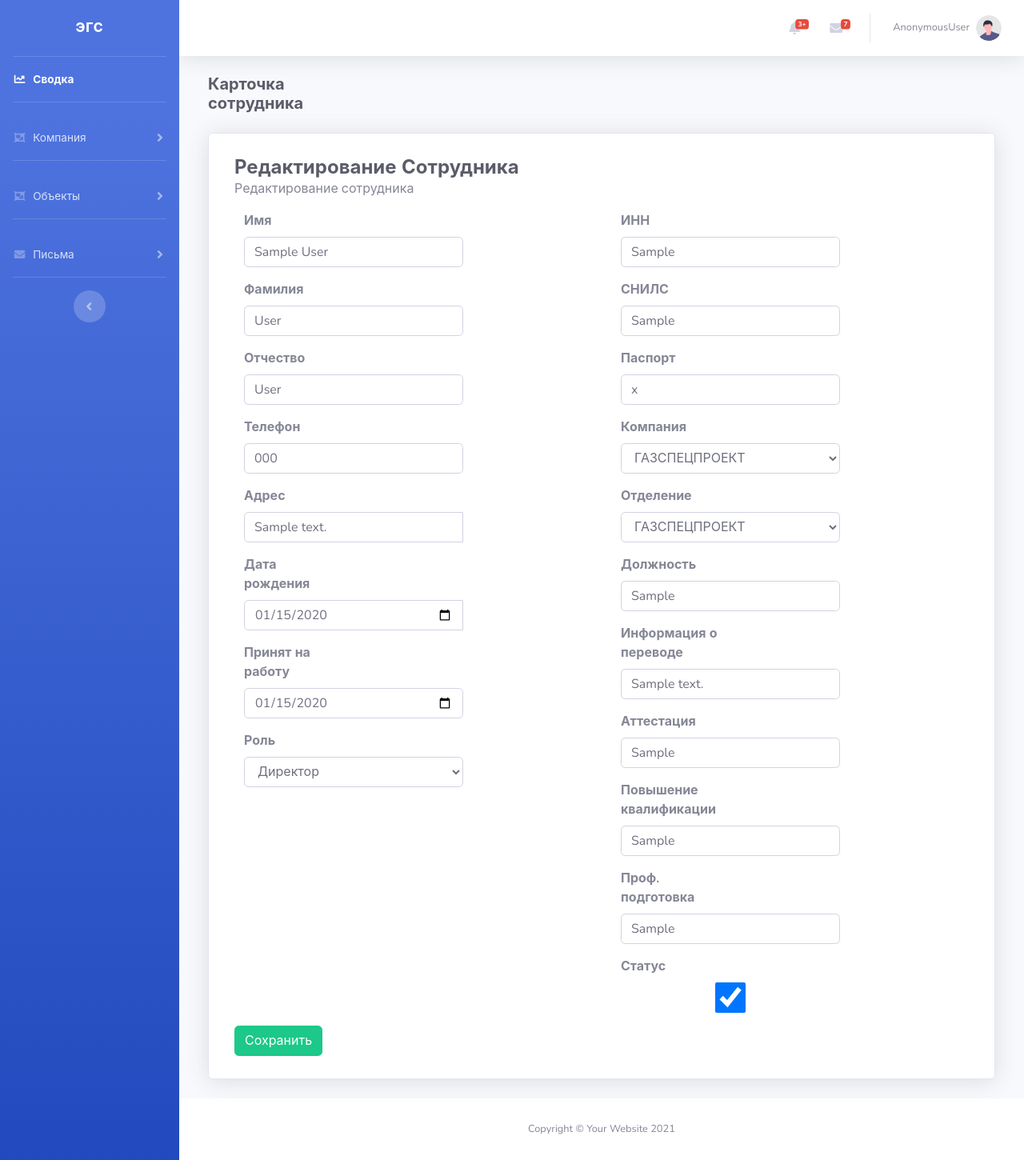
After one commit to GrishaRybolovel/egs, a Django app: page /core/employees/edit/1 in a window 1280 px wide. The commit adds this page. Shown: the whole page at 80% size. Run offline with Django 4.2, Linux system fonts and the light colour scheme; tables that the repository leaves empty hold one stand-in row (values such as "Sample post"); some libraries are stand-ins or nearby versions.

Commit message:
German zaebal

```diff
--- a/core/forms.py
+++ b/core/forms.py
@@ -129,3 +129,67 @@ class MessageForm(ModelForm):
     class Meta:
         model = Messages
         fields = ['message', 'doc']
+
+
+class EmployeeForm(ModelForm):
+    ROLE_IN_SYSTEM_CHOICES = [
+        ('DI', 'Директор'),
+        ('ME', 'Менеджер/Инженер'),
+        ('RA', 'Работник'),
+        ('BU', 'Бухгалтер'),
+        ('RN', 'Руководитель направления'),
+        ('KS', 'Кадровый специалист')
+    ]
+    COMPANY_CHOICES = [
+        ('GP', 'ГАЗСПЕЦПРОЕКТ'),
+        ('NG', 'Не ГАЗСПЕЦПРОЕКТ')
+    ]
+    DIVISION_CHOICES = [
+        ('GSP', 'ГАЗСПЕЦПРОЕКТ'),
+        ('PTO', 'Производственно-технический отдел (ПТО)'),
+        ('WGP', 'Водгазпроект')
+    ]
+    name = forms.CharField(required=False, widget=forms.TextInput(attrs={'placeholder': 'Имя',
+                                                             'class': 'form-control'}), max_length=255)
+    surname = forms.CharField(required=False, widget=forms.TextInput(attrs={'placeholder': 'Фамилия',
+                                                                         'class': 'form-control'}), max_length=255)
+    last_name = forms.CharField(required=False, widget=forms.TextInput(attrs={'placeholder': 'Отчество',
+                                                                         'class': 'form-control'}), max_length=255)
+    phone = forms.CharField(required=False, widget=forms.TextInput(attrs={'placeholder': 'Номер телефона',
+                                                                         'class': 'form-control'}), max_length=255)
+    address = forms.CharField(required=False, widget=forms.TextInput(attrs={'placeholder': 'Адрес',
+                                                                          'class': 'form-control'}), max_length=255)
+    date_of_birth = forms.DateField(required=True, widget=forms.DateInput(format='%d/%m/%Y',
+                                                                           attrs={'class' : 'form-control icon-calendar',
+                                                                                  'type' : 'date'}))
+    date_of_start = forms.DateField(required=True, widget=forms.DateInput(format='%d/%m/%Y',
+                                                                               attrs={'class' : 'form-control',
+                                                                                      'type' : 'date'}))
+    role = forms.ChoiceField(required=False, choices=ROLE_IN_SYSTEM_CHOICES,
+                               widget=forms.Select(attrs={'class': 'form-control'}))
+    inn = forms.CharField(required=False, widget=forms.TextInput(attrs={'placeholder': 'ИНН',
+                                                             'class': 'form-control'}), max_length=255)
+    snils = forms.CharField(required=False, widget=forms.TextInput(attrs={'placeholder': 'СНИЛС',
+                                                             'class': 'form-control'}), max_length=255)
+    passport = forms.CharField(required=False, widget=forms.TextInput(attrs={'placeholder': 'Паспорт',
+                                                             'class': 'form-control'}), max_length=255)
+    company = forms.ChoiceField(required=False, choices=COMPANY_CHOICES,
+                             widget=forms.Select(attrs={'class': 'form-control'}))
+    division = forms.ChoiceField(required=False, choices=DIVISION_CHOICES, widget=forms.Select(attrs={'class':'form-control'}))
+    post = forms.CharField(required=False, widget=forms.TextInput(attrs={'placeholder': 'Должность',
+                                                                            'class': 'form-control'}), max_length=255)
+    info_about_relocate = forms.CharField(required=False, widget=forms.TextInput(attrs={'placeholder': 'Информация о перевода',
+                                                                            'class': 'form-control'}), max_length=255)
+    attestation = forms.CharField(required=False, widget=forms.TextInput(attrs={'placeholder': 'Аттестация',
+                                                                            'class': 'form-control'}), max_length=255)
+    qualification = forms.CharField(required=False, widget=forms.TextInput(attrs={'placeholder': 'Повышение квалификации',
+                                                                            'class': 'form-control'}), max_length=255)
+    retraining = forms.CharField(required=False, widget=forms.TextInput(attrs={'placeholder': 'Проф. подготовка',
+                                                                            'class': 'form-control'}), max_length=255)
+    status = forms.BooleanField(required=False, widget=forms.CheckboxInput(attrs={'placeholder': 'Статус',
+                                                                            'class': 'form-control'}))
+    class Meta:
+        model = Employees
+        fields = ['name', 'surname', 'last_name', 'phone', 'address', 'date_of_birth', 'date_of_start',
+                  'role', 'inn', 'snils', 'passport', 'company', 'division', 'leader', 'post', 'info_about_relocate',
+                  'attestation', 'qualification', 'retraining', 'status']
--- a/core/templates/core/base.html
+++ b/core/templates/core/base.html
@@ -66,7 +66,7 @@
                 <div id="collapseCompany" class="collapse" aria-labelledby="headingPages" data-parent="#accordionSidebar">
                     <div class="bg-white py-2 collapse-inner rounded">
                         <a class="collapse-item" href="#">Структура</a>
-                        <a class="collapse-item" href="#">Сотрудники</a>
+                        <a class="collapse-item" href="{% url 'employees' %}">Сотрудники</a>
                         <a class="collapse-item" href="#">Документация</a>
                     </div>
                 </div>
--- /dev/null
+++ b/core/templates/core/employee_edit.html
@@ -0,0 +1,190 @@
+{% extends 'core/base.html' %}
+
+{% block content %}
+    <!-- Base container-->
+    <div class="container-fluid">
+
+        <!-- Card header-->
+        <div class="col-xl-3 col-md-6 mb-4">
+            <div class="row no-gutters align-items-center">
+                <div class="col mr-2">
+                    <div class="h5 mb-0 font-weight-bold text-gray-800">Карточка сотрудника</div>
+                </div>
+            </div>
+        </div>
+
+        <!-- Object editor card-->
+        <div class="col-xl-12 col-md-6 mb-4">
+
+            <div class="card shadow h-100 py-2">
+                <div class="card-body">
+                    <form class="form-horizontal" role="form" method="POST">
+                        {% csrf_token %}
+                        <div class="col-sm-12">
+                            <div class="card-box">
+                                <div class="h4 mb-0 font-weight-bold text-gray-800">Редактирование Сотрудника</div>
+                                <p class="text-muted m-b-30 font-13">Редактирование сотрудника</p>
+
+
+                                <div class="row">
+
+
+                                    <div class="col-md-6">
+                                        <div class="form-group">
+                                            <label class="col-md-4 font-weight-bold control-label">Имя</label>
+                                            <div class="col-md-8">
+                                                {{ form.name }}
+                                            </div>
+                                        </div>
+                                        <div class="form-group">
+                                            <label class="col-md-4 font-weight-bold control-label">Фамилия</label>
+                                            <div class="col-md-8">
+                                                {{ form.surname }}
+                                            </div>
+                                        </div>
+                                        <div class="form-group">
+                                            <label class="col-md-4 font-weight-bold control-label">Отчество</label>
+                                            <div class="col-md-8">
+                                                {{ form.last_name}}
+                                            </div>
+                                        </div>
+                                        <div class="form-group">
+                                            <label class="col-md-4 font-weight-bold control-label" for="example-email">Телефон</label>
+                                            <div class="col-md-8">
+                                                {{ form.phone }}
+                                            </div>
+                                        </div>
+                                        <div class="form-group">
+                                            <label class="col-md-4 font-weight-bold control-label">Адрес</label>
+                                            <div class="col-md-8">
+                                                <div class="input-group">
+                                                    {{ form.address }}
+                                                    <span class="input-group-addon bg-primary b-0 text-white"><i
+                                                            class="icon-calender"></i></span>
+                                                </div><!-- input-group -->
+                                            </div>
+                                        </div>
+
+
+                                        <div class="form-group">
+                                            <label class="col-md-4 font-weight-bold control-label">Дата рождения</label>
+                                            <div class="col-md-8">
+                                                <div class="input-group">
+                                                    {{ form.date_of_birth }}
+                                                    <span class="input-group-addon bg-primary b-0 text-white"><i
+                                                            class="icon-calender"></i></span>
+                                                </div><!-- input-group -->
+                                            </div>
+                                        </div>
+
+                                        <div class="form-group">
+                                            <label class="col-md-4 font-weight-bold control-label">Принят на работу</label>
+                                            <div class="col-md-8">
+                                                {{ form.date_of_start }}
+                                            </div>
+                                        </div>
+
+                                        <div class="form-group">
+                                            <label class="col-md-4 font-weight-bold control-label">Роль</label>
+                                            <div class="col-md-8">
+                                                {{ form.role }}
+                                            </div>
+                                        </div>
+                                    </div>
+                                    <div class="col-md-6">
+
+                                        <div class="form-group">
+                                            <label class="col-md-4 font-weight-bold control-label">ИНН</label>
+                                            <div class="col-md-8">
+                                                {{ form.inn }}
+                                            </div>
+                                        </div>
+
+                                        <div class="form-group">
+                                            <label class="col-md-4 font-weight-bold control-label">СНИЛС</label>
+                                            <div class="col-md-8">
+                                                {{ form.snils }}
+                                            </div>
+                                        </div>
+
+                                        <div class="form-group">
+                                            <label class="col-md-4 font-weight-bold control-label">Паспорт</label>
+                                            <div class="col-md-8">
+                                                {{ form.passport }}
+                                            </div>
+                                        </div>
+
+                                        <div class="form-group">
+                                            <label class="col-md-4 font-weight-bold control-label">Компания</label>
+                                            <div class="col-md-8">
+                                                {{ form.company }}
+                                            </div>
+                                        </div>
+
+                                        <div class="form-group">
+                                            <label class="col-md-4 font-weight-bold control-label">Отделение</label>
+                                            <div class="col-md-8">
+                                                {{ form.division }}
+                                            </div>
+                                        </div>
+
+                                        <div class="form-group">
+                                            <label class="col-md-4 font-weight-bold control-label">Должность</label>
+                                            <div class="col-md-8">
+                                                {{ form.post }}
+                                            </div>
+                                        </div>
+
+                                        <div class="form-group">
+                                            <label class="col-md-4 font-weight-bold control-label">Информация о переводе</label>
+                                            <div class="col-md-8">
+                                                {{ form.info_about_relocate }}
+                                            </div>
+                                        </div>
+
+                                        <div class="form-group">
+                                            <label class="col-md-4 font-weight-bold control-label">Аттестация</label>
+                                            <div class="col-md-8">
+                                                {{ form.attestation }}
+                                            </div>
+                                        </div>
+
+                                        <div class="form-group">
+                                            <label class="col-md-4 font-weight-bold control-label">Повышение квалификации</label>
+                                            <div class="col-md-8">
+                                                {{ form.qualification }}
+                                            </div>
+                                        </div>
+
+                                        <div class="form-group">
+                                            <label class="col-md-4 font-weight-bold control-label">Проф. подготовка</label>
+                                            <div class="col-md-8">
+                                                {{ form.retraining }}
+                                            </div>
+                                        </div>
+
+                                        <div class="form-group">
+                                            <label class="col-md-4 font-weight-bold control-label">Статус</label>
+                                            <div class="col-md-8">
+                                                {{ form.status }}
+                                            </div>
+                                        </div>
+                                    </div>
+                                </div>
+
+
+                                <div class="m-t-20">
+                                    <button type="submit" class="btn btn-success waves-effect waves-light m-l-10 btn-md"
+                                            name="isSaved" value="1">Сохранить
+                                    </button>
+                                </div>
+
+                            </div>
+                        </div>
+                    </form>
+                    {{ form.errors }}
+                </div>
+            </div>
+        </div>
+    </div>
+{% endblock %}
--- a/core/urls.py
+++ b/core/urls.py
@@ -11,6 +11,8 @@ urlpatterns = [
      path('task/<int:id>/', get_task_by_id, name='task'),
      path('', home, name='home'),
      path('login/', loginPage, name='login'),
+     path('employees/', employees, name='employees'),
+     path('employees/edit/<int:id>', employee_edit, name='employee_edit'),
      path('objects/<int:id>', objects, name='objects'),
      path('objects/delete/<int:id>', object_del, name='object_del'),
      path('objects/tasks/<int:id>', show_tasks, name='show_tasks'),
--- a/core/views.py
+++ b/core/views.py
@@ -2,7 +2,7 @@ from django.shortcuts import render
 from django.http import HttpResponse, Http404
 from django.shortcuts import render, redirect
 from django.contrib.auth.forms import UserCreationForm
-from .forms import CreateUserForm, ProjectForm, DocumentForm, MessageForm
+from .forms import CreateUserForm, ProjectForm, DocumentForm, MessageForm, EmployeeForm
 from django.contrib.auth.models import User
 from django.contrib import messages
 import datetime
@@ -26,6 +26,47 @@ def home(request):
     }
     return render(request, 'core/index.html', context)
 
+def employees(request):
+    emps = Employees.objects.all()
+    context = {
+        'employees' : emps
+    }
+    return render(request, 'core/employees.html', context)
+
+
+def employee_edit(request, id):
+    if id == 0:
+        form = EmployeeForm()
+        if request.method == 'POST':
+            form = EmployeeForm(request.POST)
+            if form.is_valid():
+                new_obj = form.save()
+                return redirect('employee_edit', id=new_obj.id)
+            else:
+                print(form.errors)
+        context = {'form': form}
+        return render(request, template_name='core/object_edit.html', context=context)
+    else:
+        obj = Employees.objects.get(pk=id)
+        form = EmployeeForm()
+        if request.method == 'POST':
+            a = Employees.objects.get(pk=id)
+            form = EmployeeForm(request.POST, instance=a)
+            if form.is_valid():
+                form.save()
+                return redirect('employee_edit', id=id)
+            else:
+                print(form.errors)
+        for field in obj._meta.fields:
+            val = getattr(obj, field.name)
+            if 'date' in field.name:
+                if val is not None:
+                    form.initial[f'{field.name}'] = val.isoformat()
+            else:
+                if val is not None:
+                    form.initial[f'{field.name}'] = val
+        context = {'form': form}
+        return render(request, template_name='core/employee_edit.html', context=context)
 
 def loginPage(request):
     if request.user.is_authenticated:
--- /dev/null
+++ b/static/media/uploads/lol.txt
@@ -0,0 +1 @@
+abc
--- /dev/null
+++ b/static/media/uploads/lol_5Eg2fqZ.txt
@@ -0,0 +1 @@
+abc
```
Also changed, not shown: core/templates/core/employees.html (added, +70 -0 lines), static/media/upload_messages/350427293031211.png (added), static/media/uploads/Screenshot_2023-01-17_at_16.35.24.png (added), static/media/uploads/Untitled-1.png (added).
